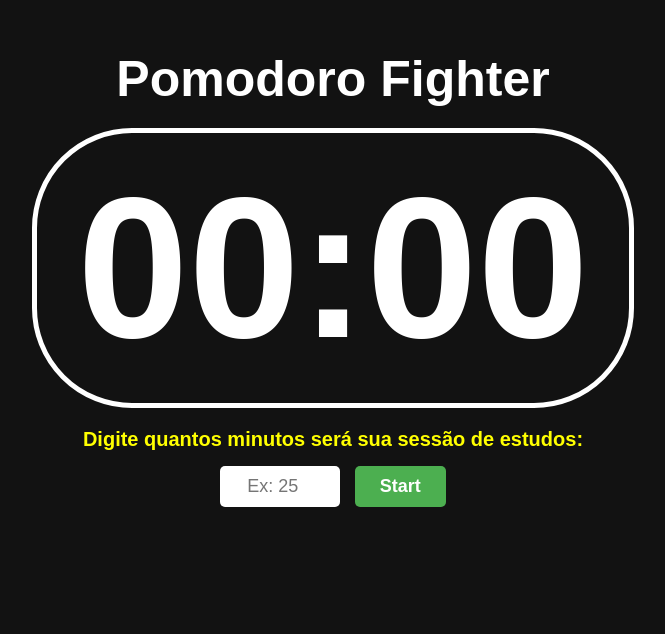
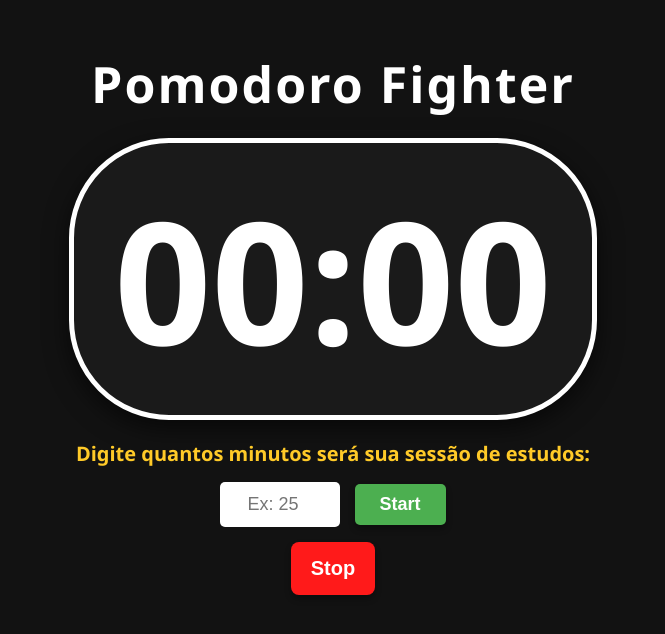
Before and after one commit to codebyaires/pomodoro-fighter, a PHP site: page / in a window 1280 px wide. Shown: the top 634 px of the page, without its empty margins (307-972 px from the left). Run offline with PHP 8.4, Linux system fonts and the light colour scheme.

Commit message:
button stop (#16)

```diff
--- a/index.php
+++ b/index.php
@@ -4,13 +4,15 @@
     <meta charset="UTF-8">
     <title>Pomodoro Fighter</title>
     <style>
+
         /* RESET BÁSICO */
         * { margin: 0; padding: 0; box-sizing: border-box; }
 
         body {
             background-color: #121212;
             color: white;
-            font-family: sans-serif;
+            /* Fonte mais limpa e moderna do sistema */
+            font-family: 'Segoe UI', Tahoma, Geneva, Verdana, sans-serif;
             text-align: center;
             padding-top: 50px;
         }
@@ -19,22 +21,25 @@
         h1 {
             font-size: 50px;
             margin-bottom: 20px;
+            letter-spacing: 2px; /* Espaçamento leve para elegância */
         }
 
         /* O RELÓGIO GIGANTE */
         #timerDisplay {
-            font-size: 200px;
+            font-size: 170px;
             font-weight: bold;
             border: 5px solid white;
-            border-radius: 100px; /* Borda redonda */
-            padding: 20px 40px; /* Espaço interno para não esmagar os números */
-            display: inline-block; /* Abraça apenas o texto */
+            background-color: #1a1a1a; /* Fundo sutilmente mais claro que o body */
+            border-radius: 100px;
+            padding: 20px 40px;
+            display: inline-block;
             margin-bottom: 20px;
+            box-shadow: 0 8px 25px rgba(0, 0, 0, 0.6); /* Sombra para destacar do fundo */
         }
 
         /* FRASE DE INSTRUÇÃO */
         #session {
-            color: yellow;
+            color: #ffca28; /* Amarelo mais suave e agradável */
             font-weight: bold;
             font-size: 20px;
             margin-bottom: 15px;
@@ -45,10 +50,17 @@
             padding: 10px;
             font-size: 18px;
             border-radius: 5px;
-            border: none;
+            border: 2px solid transparent; /* Espaço reservado para a borda verde */
             width: 120px;
             text-align: center;
             margin-right: 10px;
+            outline: none;
+            transition: 0.2s;
+        }
+
+        /* Efeito de foco quando clica para digitar */
+        #timeInput:focus {
+            border: 2px solid #4CAF50;
         }
 
         /* BOTÃO START */
@@ -58,14 +70,37 @@
             font-weight: bold;
             border-radius: 5px;
             border: none;
-            background-color: #4CAF50; /* Verde estilo Play */
+            background-color: #4CAF50;
             color: white;
             cursor: pointer;
             transition: 0.2s;
+            box-shadow: 0 4px 6px rgba(0, 0, 0, 0.3);
         }
 
-        #btnStart:hover {
-            background-color: #45a049; /* Fica mais escuro ao passar o mouse */
+         #btnStart:hover {
+            background-color: #2E7D32; /* Um verde bem mais escuro e perceptível */
+            transform: translateY(-2px);
+        }
+
+        /* BOTÃO STOP ROBUSTO */
+        #btnStop {
+            padding: 15px 20px;
+            font-size: 20px;
+            font-weight: bold;
+            border-radius: 8px;
+            border: none;
+            background-color: #ff1a1a;
+            color: white;
+            cursor: pointer;
+            transition: 0.2s;
+            display: block;
+            margin: 15px auto 0 auto;
+            box-shadow: 0 4px 6px rgba(0, 0, 0, 0.3);
+        }
+
+        #btnStop:hover {
+            background-color: #990000;
+            transform: translateY(-2px);
         }
     </style>
 </head>
@@ -82,8 +117,9 @@
         <button id="btnStart">Start</button>
     </div>
 
+    <button id="btnStop">Stop</button>
+
     <audio id="meuAudio" src="gatilho.mp3"></audio>
-
     <script src="script.js"></script>
 
 </body>
--- a/script.js
+++ b/script.js
@@ -1,6 +1,7 @@
 const display = document.getElementById('timerDisplay');
 const inputTime = document.getElementById('timeInput');
 const btnStart = document.getElementById('btnStart');
+const btnStop = document.getElementById('btnStop');
 const somGatilho = document.getElementById('meuAudio');
 
 let temporizador;
@@ -8,9 +9,19 @@ let estaRodando = false;
 let totalTime = 0;
 
 const atualizarTela = (tempo) => {
-    let m = Math.floor(tempo / 60);
+    let h = Math.floor(tempo / 3600);
+    let m = Math.floor((tempo % 3600) / 60);
     let s = tempo % 60;
-    display.innerText = (m < 10 ? "0" + m : m) + ":" + (s < 10 ? "0" + s : s);
+
+    let formatoH = h < 10 ? "0" + h : h;
+    let formatoM = m < 10 ? "0" + m : m;
+    let formatoS = s < 10 ? "0" + s : s;
+
+    if (h > 0) {
+        display.innerText = formatoH + ":" + formatoM + ":" + formatoS;
+    } else {
+        display.innerText = formatoM + ":" + formatoS;
+    }
 };
 
 inputTime.addEventListener('input', function() {
@@ -81,3 +92,17 @@ btnStart.addEventListener('click', function(){
          }
     }, 1000);
 });
+
+btnStop.addEventListener('click', function() {
+    clearInterval(temporizador);
+
+    estaRodando = false;
+    totalTime = 0;
+
+    display.innerText = "00:00";
+    inputTime.value = "";
+
+    btnStart.innerText = "Start";
+    btnStart.style.backgroundColor = "#4CAF50";
+
+});
```
